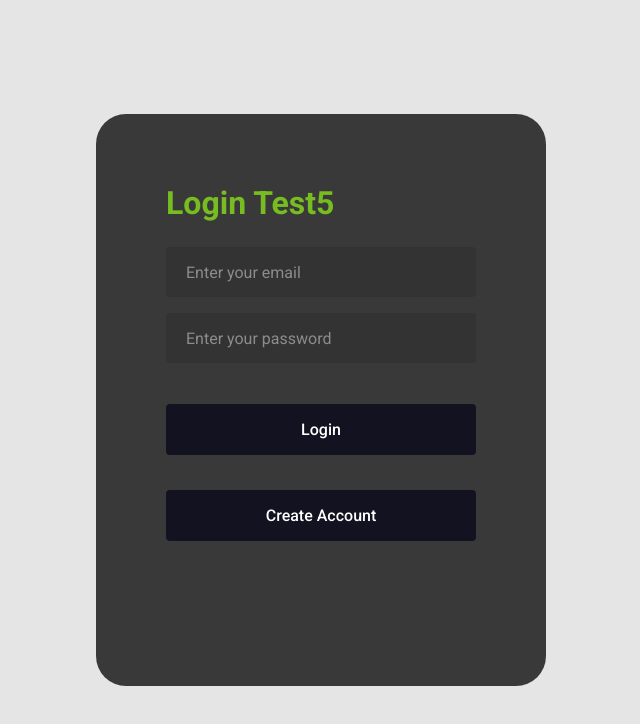
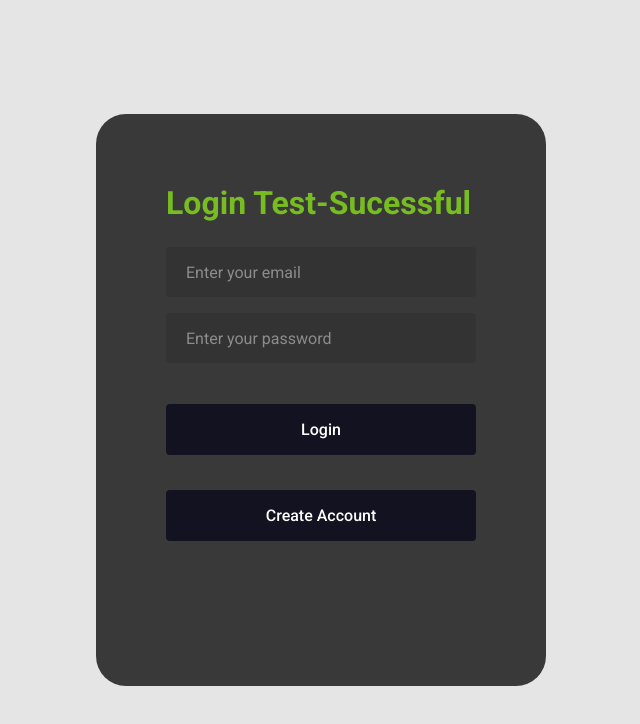
Before and after one commit to jdhidal/SportCom, a React (Create React App) app in the folder frontend/: page / in a window 1280 px wide. Shown: the top 724 px of the page, without its empty margins (319-959 px from the left). Built offline with nearby package versions, Linux system fonts and the light colour scheme.

Commit message:
fix(DevOps): :bug: Sucessful Test in DevOps in Frontend

```diff
--- a/frontend/src/components/LoginForm/LoginForm.js
+++ b/frontend/src/components/LoginForm/LoginForm.js
@@ -30,7 +30,7 @@ const LoginForm = () => {
 
   return (
     <div className="form-wrapper">
-      <h2>Login Test5</h2>
+      <h2>Login Test-Sucessful</h2>
       <form onSubmit={handleSubmit}>
         <div className="form-control">
           <input
```
